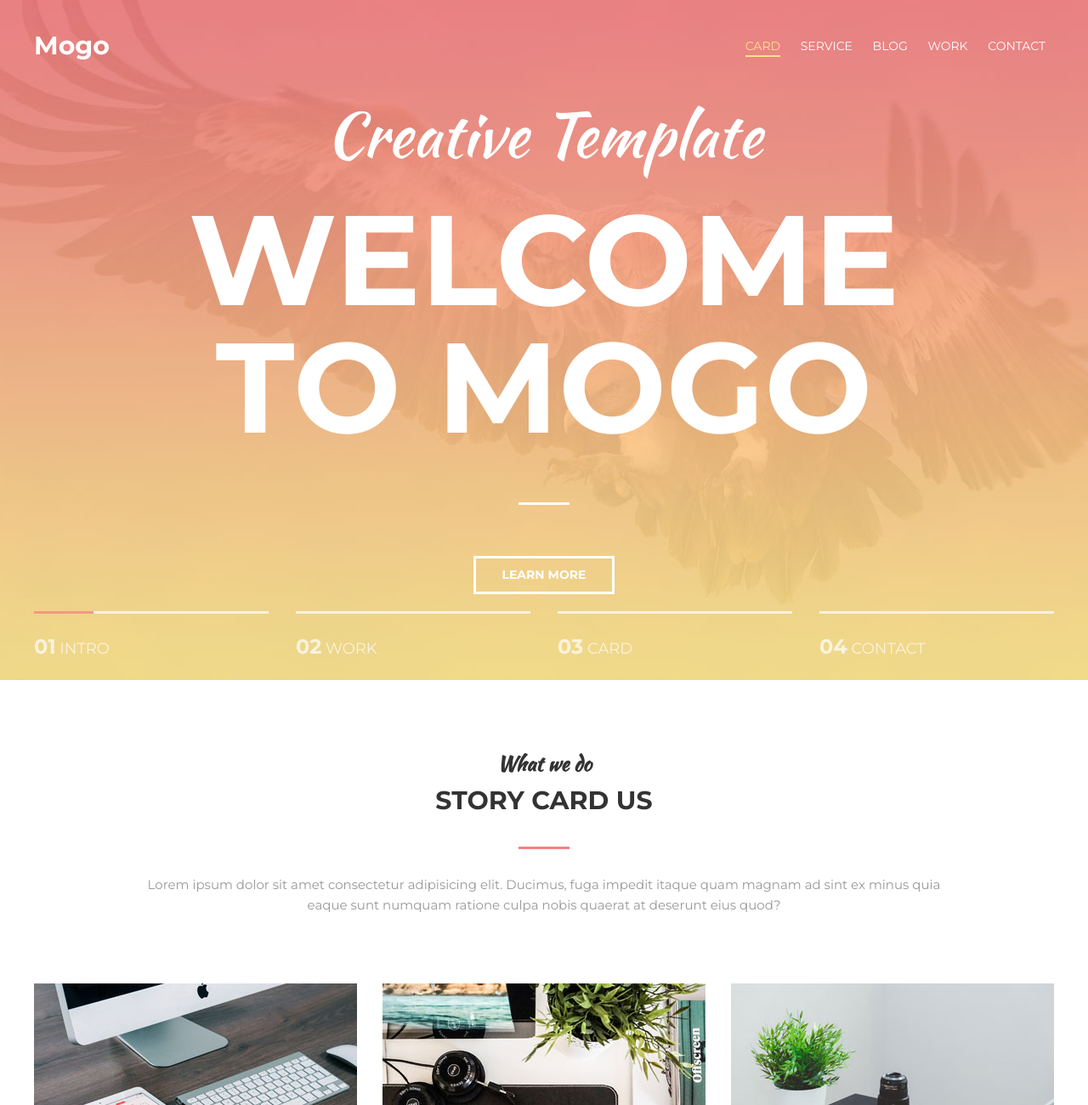
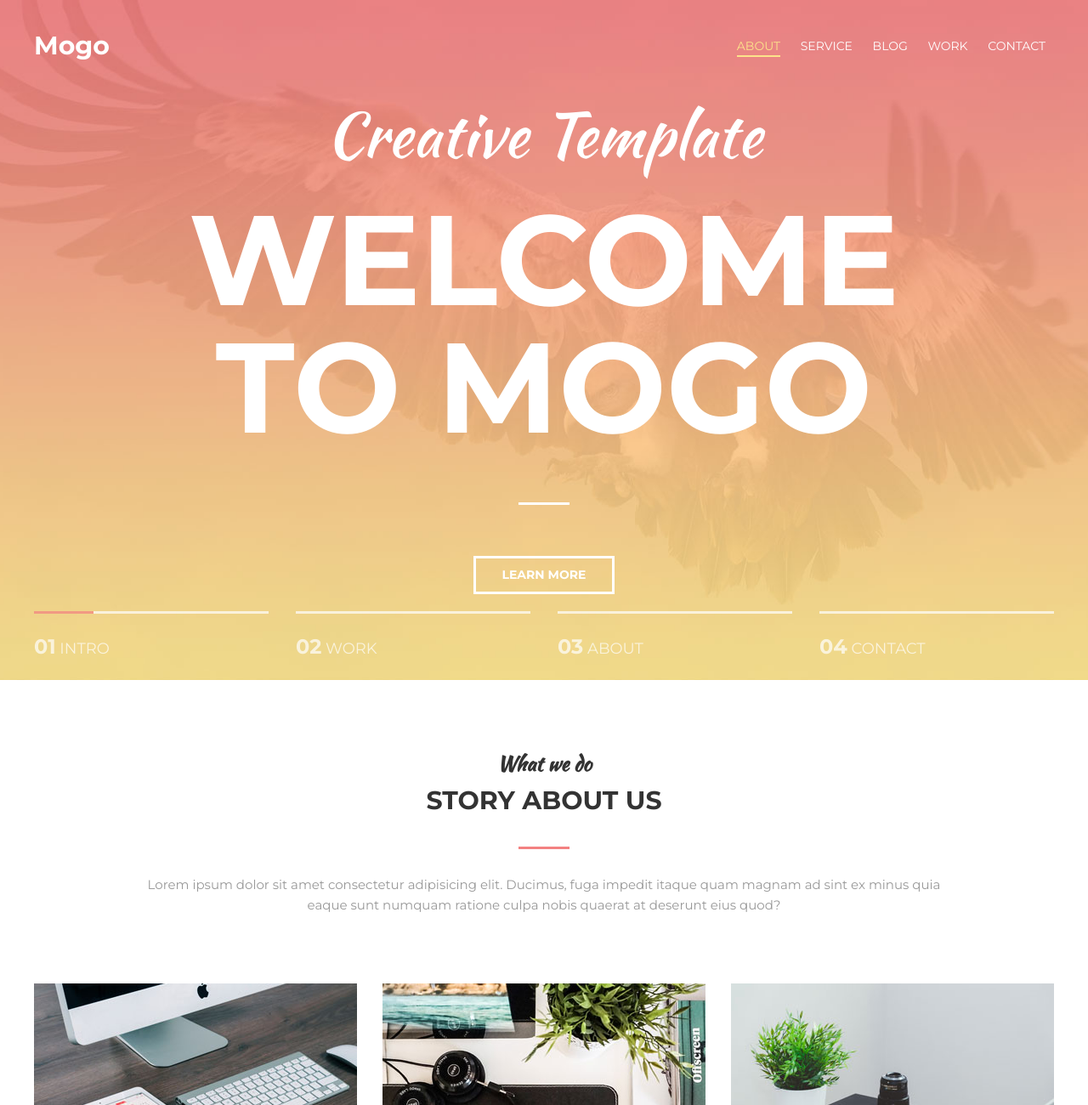
Before and after one commit to vladimirkhvan/layout-creating, a plain HTML site: page Mogo/index.html in a window 1280 px wide. Shown: the top 1300 px of the page at 85% size. Drawn offline with Linux system fonts and the light colour scheme.

Commit message:
fixed ( card was replaced by about )

```diff
--- a/Mogo/index.html
+++ b/Mogo/index.html
@@ -20,7 +20,7 @@
                 <div class="logo">Mogo</div>
 
                 <nav class="nav">
-                    <a class="navLink active" href="#">card</a>
+                    <a class="navLink active" href="#">About</a>
                     <a class="navLink" href="#">Service</a>
                     <a class="navLink" href="#">Blog</a>
                     <a class="navLink" href="#">Work</a>
@@ -54,7 +54,7 @@
                     </div>
                     <div class="sliderItem">
                         <span>03</span>
-                        card
+                        About
                     </div>
                     <div class="sliderItem">
                         <span>04</span>
@@ -70,7 +70,7 @@
 
             <div class="sectionHeader">
                 <h3 class = "sectionSubTitle">What we do</h2>
-                <h2 class = "sectionTitle">Story card us</h2>
+                <h2 class = "sectionTitle">Story about us</h2>
                 <div class = "sectionText">
                     <p>
                         Lorem ipsum dolor sit amet consectetur adipisicing elit.
```
